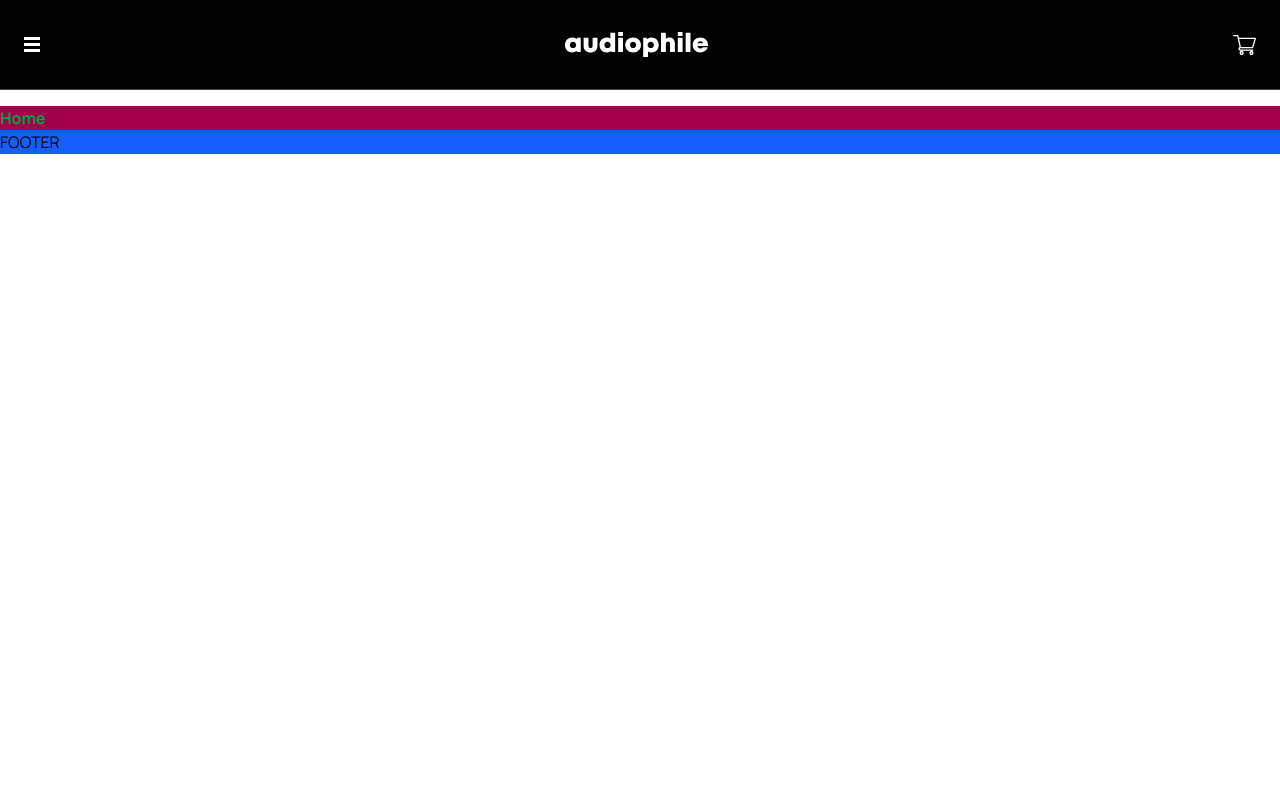
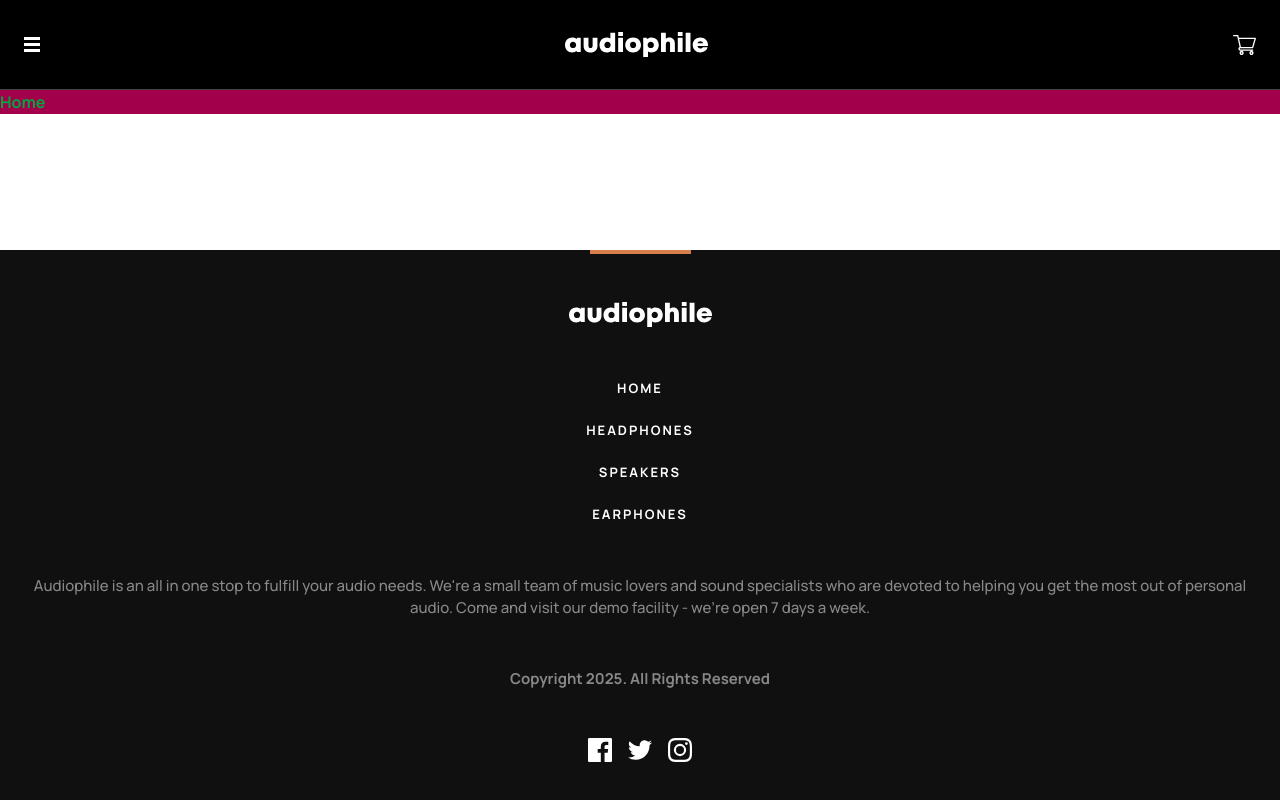
Before and after one commit to Striperoooo/ecommerce-app, a React (Vite) app: page / in a window 1280 px wide. Built offline with nearby package versions, Linux system fonts and the light colour scheme.

Commit message:
Revamp footer and layout structure
Updated Footer component with navigation links, social icons, and improved styling. Refactored Layout to use flexbox for vertical alignment and full-height layout. Enhanced Typography component with new pBold variant and removed unused textColor prop.

```diff
--- a/src/Layout.tsx
+++ b/src/Layout.tsx
@@ -5,11 +5,13 @@ import Footer from "./components/Footer";
 export default function Layout() {
     return (
         <>
-            <Header />
-            <main>
-                <Outlet />
-            </main>
-            <Footer />
+            <div className="flex flex-col min-h-screen">
+                <Header />
+                <main className="flex-grow">
+                    <Outlet />
+                </main>
+                <Footer />
+            </div>
         </>
     );
 }
--- a/src/components/Footer.tsx
+++ b/src/components/Footer.tsx
@@ -1,9 +1,58 @@
+import Logo from "../assets/shared/desktop/logo.svg?react"
+import Facebook from "../assets/shared/desktop/icon-facebook.svg?react"
+import Twitter from "../assets/shared/desktop/icon-twitter.svg?react"
+import Instagram from "../assets/shared/desktop/icon-instagram.svg?react"
+import Typography from "./ui/Typography"
+
+
 export default function Footer() {
 
     return (
-        <div className="bg-blue-600">
-            <h1>FOOTER </h1>
-        </div>
+        <footer className="bg-1010">
+
+            <div className="mx-auto border-t-4 border-d8 w-[101px]"></div>
+
+            <div className="flex flex-col items-center gap-12 text-center pt-12 pb-9.5 px-6">
+                <a href="/">
+                    <Logo className="text-white hover:text-d8 active:text-d8/75" />
+                </a>
+
+                <div className="flex flex-col items-center gap-4 ">
+                    <a href="">
+                        <Typography variant="subtitle" className="text-white tracking-[2px] hover:text-d8">Home</Typography>
+                    </a>
+                    <a href="">
+                        <Typography variant="subtitle" className="text-white tracking-[2px] hover:text-d8">Headphones</Typography>
+                    </a>
+                    <a href="">
+                        <Typography variant="subtitle" className="text-white tracking-[2px] hover:text-d8">Speakers</Typography>
+                    </a>
+                    <a href="">
+                        <Typography variant="subtitle" className="text-white tracking-[2px] hover:text-d8">Earphones</Typography>
+                    </a>
+                </div>
+
+                <Typography variant="p" className="text-white/50 ">Audiophile is an all in one stop to fulfill your audio needs. We're a small team of music lovers and sound specialists who are devoted to helping you get the most out of personal audio. Come and visit our demo facility - we’re open 7 days a week.</Typography>
+
+                <Typography variant="pBold" className="font-bold text-white/50  ">Copyright 2025. All Rights Reserved</Typography>
+
+                <div className="flex gap-4 items-center justify-center">
+                    <a href="/">
+                        <Facebook className="text-white hover:text-d8 active:text-d8/75" />
+                    </a>
+
+                    <a href="/">
+                        <Twitter className="text-white hover:text-d8 active:text-d8/75" />
+                    </a>
+
+                    <a href="/">
+                        <Instagram className="text-white hover:text-d8 active:text-d8/75" />
+                    </a>
+                </div>
+
+            </div>
+
+        </footer>
     )
 
 }
--- a/src/components/Header.tsx
+++ b/src/components/Header.tsx
@@ -7,7 +7,7 @@ export default function Header() {
     return (
         <>
             <header className="">
-                <div className="bg-black border-b-1 border-white/25 h-22.5 flex items-center justify-between mb-4" >
+                <div className="bg-black border-b-1 border-white/25 h-22.5 flex items-center justify-between" >
 
                     <a href="/">
                         <Burger className="ml-6 text-white cursor-pointer hover:text-d8 active:text-d8/75" />
--- a/src/components/ui/Typography.tsx
+++ b/src/components/ui/Typography.tsx
@@ -11,7 +11,8 @@ const variantMap = {
     h6: { tag: 'h6', className: 'font-bold text-[18px] leading-[24px] tracking-[1.3px] uppercase' },
     overline: { tag: 'span', className: 'font-normal text-[14px] leading-[19px] tracking-[10px] uppercase' },
     subtitle: { tag: 'span', className: 'font-bold text-[13px] leading-[25px] tracking-[1px] uppercase' },
-    p: { tag: 'p', className: 'font-medium text-[15px] leading-[25px]' },
+    p: { tag: 'p', className: 'font-medium text-[15px] leading-[25px]tracking-[0px]' },
+    pBold: { tag: 'p', className: 'font-bold text-[15px] leading-[25px]tracking-[0px]' },
 } as const;
 
 type Variant = keyof typeof variantMap; // 'h1' | 'h2' | ... inferred from the map
@@ -20,7 +21,6 @@ interface Props {
     variant?: Variant; // which design variant to use
     as?: ElementType; // optional override for the underlying tag
     className?: string; // additional classes to merge
-    textColor?: string
     children?: React.ReactNode; // content
 }
 
@@ -28,7 +28,6 @@ export default function Typography({
     variant = 'p',
     as,
     className = '',
-    textColor,
     children,
     ...props
 }: Props & React.HTMLAttributes<HTMLElement>) {
@@ -41,7 +40,7 @@ export default function Typography({
     const Tag = (as || defaultTag) as ElementType;
 
     return (
-        <Tag className={`${variantClass} ${textColor} ${className}`.trim()} {...props}>
+        <Tag className={`${variantClass} ${className}`.trim()} {...props}>
             {children}
         </Tag>
     );
```
